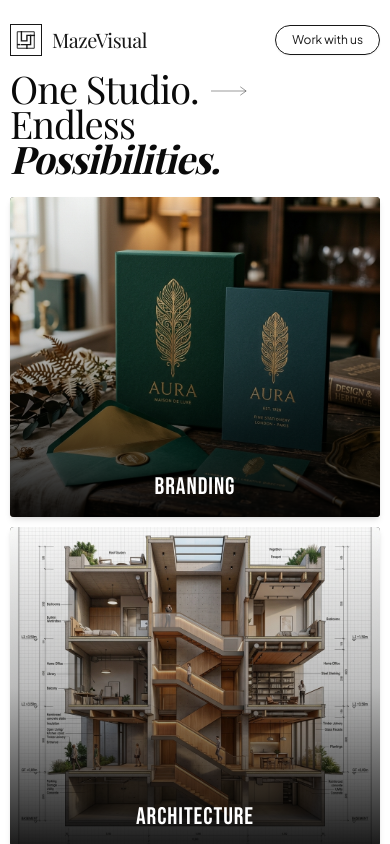
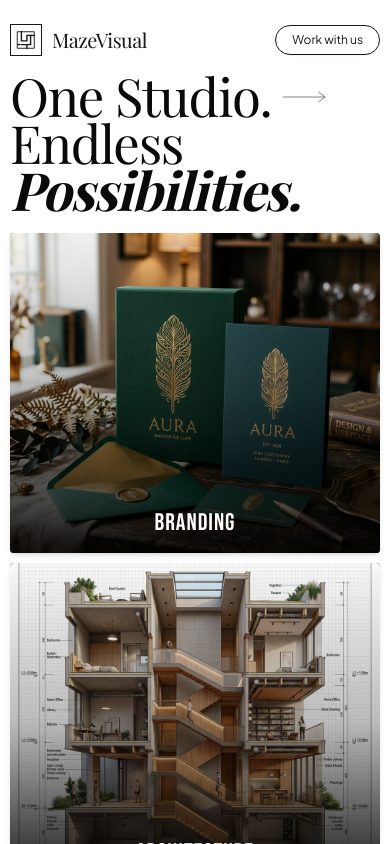
Before and after one commit to sandeshdulawat/mazevisual, a Next.js app: page / in a window 390 px wide. Shown: the top 844 px of the page. Built offline with nearby package versions, Linux system fonts and the light colour scheme; a web font is replaced by a local one.

Commit message:
header text for mobile

```diff
--- a/src/components/Header.tsx
+++ b/src/components/Header.tsx
@@ -24,20 +24,20 @@ export default function Header({ onContactClick }: HeaderProps) {
         </button>
       </div>
 
-      {/* Center Column: Main Editorial Headline (Optimized for Mobile, Desktop UNCHANGED) */}
+      {/* Center Column: Main Editorial Headline (Full Mobile Width via 13.5vw, Desktop UNCHANGED) */}
       <motion.div
         initial={{ opacity: 0, y: 15 }}
         animate={{ opacity: 1, y: 0 }}
         transition={{ duration: 0.7, ease: [0.16, 1, 0.3, 1] }}
-        className="flex-1 max-w-5xl md:px-2 lg:px-4"
+        className="flex-1 w-full max-w-5xl md:px-2 lg:px-4"
       >
-        <div className="font-serif-custom text-[38px] sm:text-6xl md:text-[clamp(2.75rem,15.5vh,185px)] leading-[0.92] md:leading-[0.86] tracking-tight text-neutral-950 select-none">
+        <div className="font-serif-custom text-[13.5vw] sm:text-[11vw] md:text-[clamp(2.75rem,15.5vh,185px)] leading-[0.89] md:leading-[0.86] tracking-tight text-neutral-950 select-none w-full">
           {/* Line 1: One Studio. -> */}
-          <div className="flex items-center gap-3 sm:gap-4 md:gap-6 flex-wrap">
+          <div className="flex items-center gap-3 sm:gap-4 md:gap-6 flex-wrap w-full">
             <span>One Studio.</span>
             {/* Horizontal Arrow -> */}
             <svg
-              className="w-10 h-5 sm:w-14 sm:h-7 md:w-auto md:h-[clamp(1.75rem,5vh,3.75rem)] text-neutral-900 stroke-[1.1] inline-block align-middle mt-1"
+              className="w-12 h-6 sm:w-16 sm:h-8 md:w-auto md:h-[clamp(1.75rem,5vh,3.75rem)] text-neutral-900 stroke-[1.1] inline-block align-middle mt-1 shrink-0"
               viewBox="0 0 100 30"
               fill="none"
               stroke="currentColor"
@@ -61,7 +61,7 @@ export default function Header({ onContactClick }: HeaderProps) {
         </div>
       </motion.div>
 
-      {/* Right Column: Desktop Work with us Button (Hidden on mobile to avoid duplicate) */}
+      {/* Right Column: Desktop Work with us Button */}
       <div className="hidden md:block shrink-0 pt-2 self-start">
         <button
           onClick={onContactClick}
```
